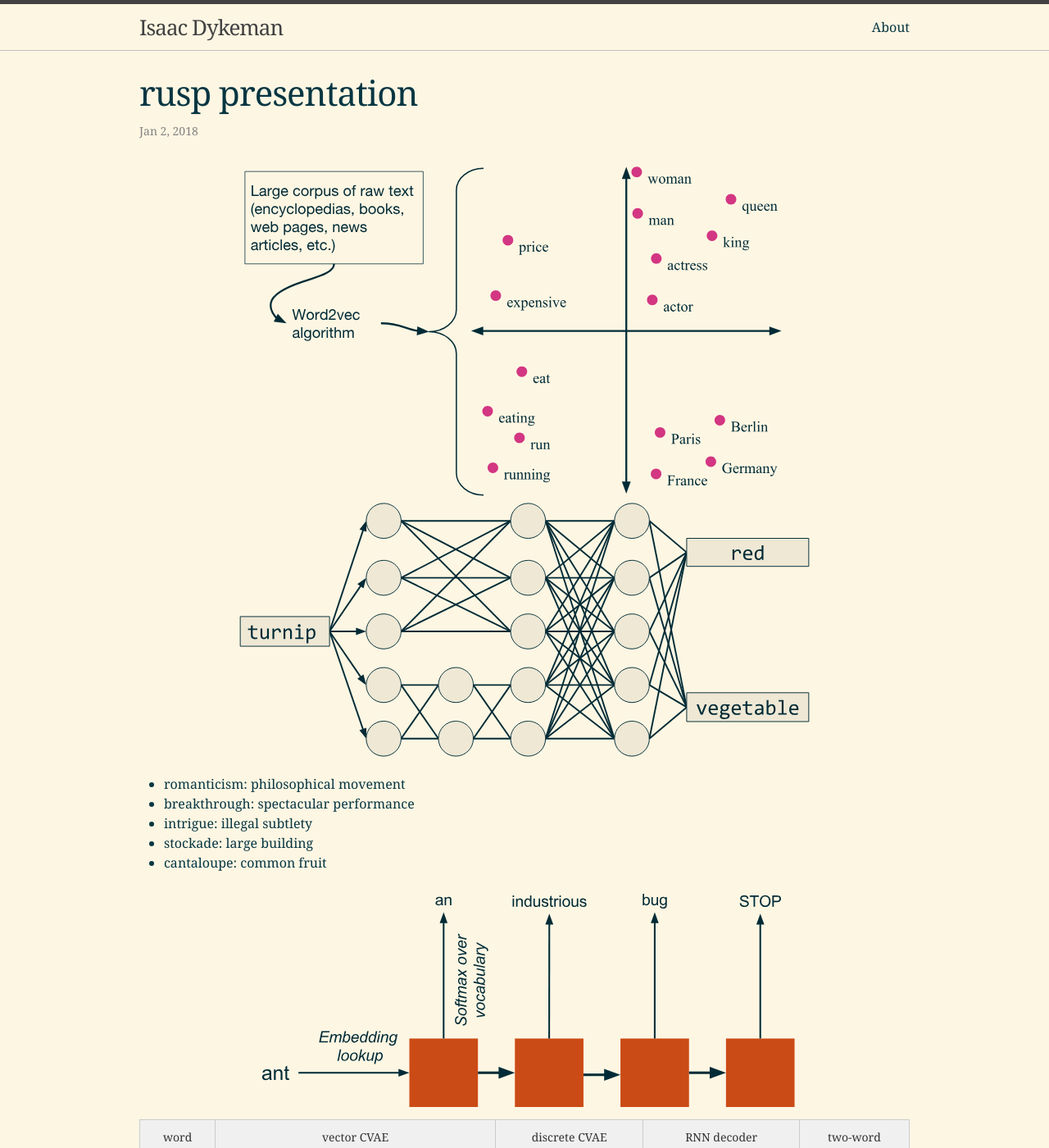
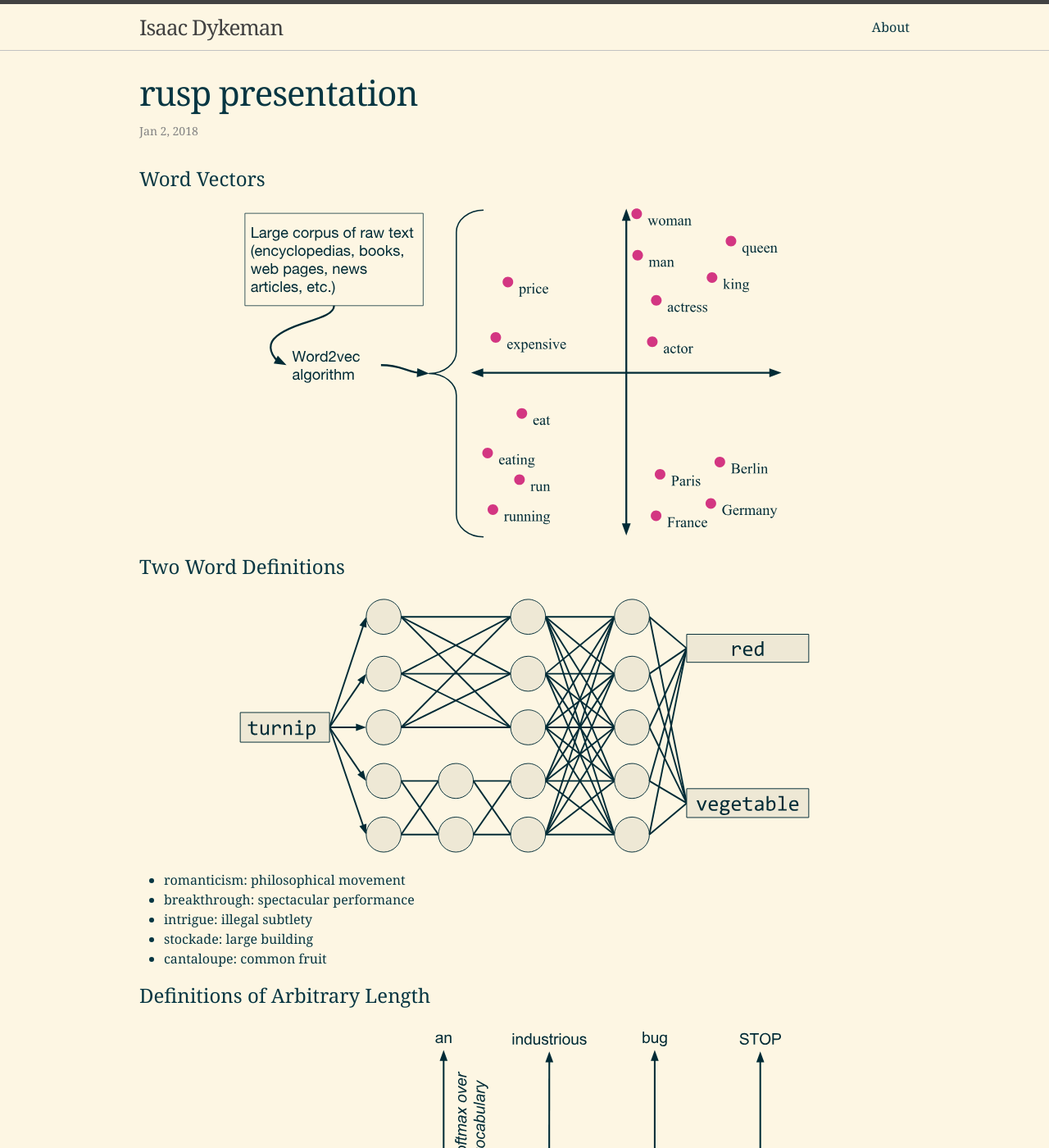
Before and after one commit to IJDykeman/ijdykeman.github.io, a Jekyll site: the page built from _posts/2018-01-01-rusp-presentation.markdown, in a window 1280 px wide and 1400 px high. Shown: the whole window at 82% size. Built offline with Jekyll 4.4.1, drawn with Linux system fonts in a browser that asks for light colours.

Commit message:
rusp presentation

```diff
--- a/_posts/2018-01-01-rusp-presentation.markdown
+++ b/_posts/2018-01-01-rusp-presentation.markdown
@@ -6,9 +6,13 @@ categories: ml
 published: true
 ---
 
+# Word Vectors
+
+![lidar image]({{ site.url }}/assets/phrase_similarity_figures/word2vec.svg)
 
 
-![lidar image]({{ site.url }}/assets/phrase_similarity_figures/word2vec.svg)
+# Two Word Definitions
+
 ![Simple network diagram]({{ site.url }}/assets/turnip_net.svg)
 
 
@@ -18,6 +22,8 @@ published: true
 * stockade: large building
 * cantaloupe: common fruit
 
+
+# Definitions of Arbitrary Length
 
 ![RNN decoder diagram](/assets/vae-definition-generation/rnn_decoder_diagram.svg)
 
```
